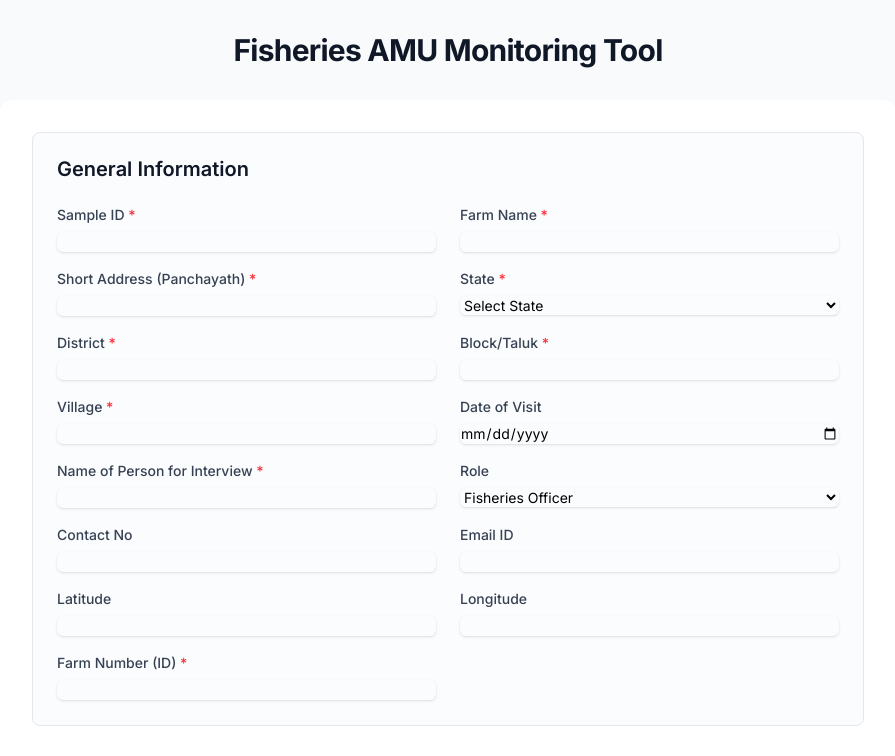
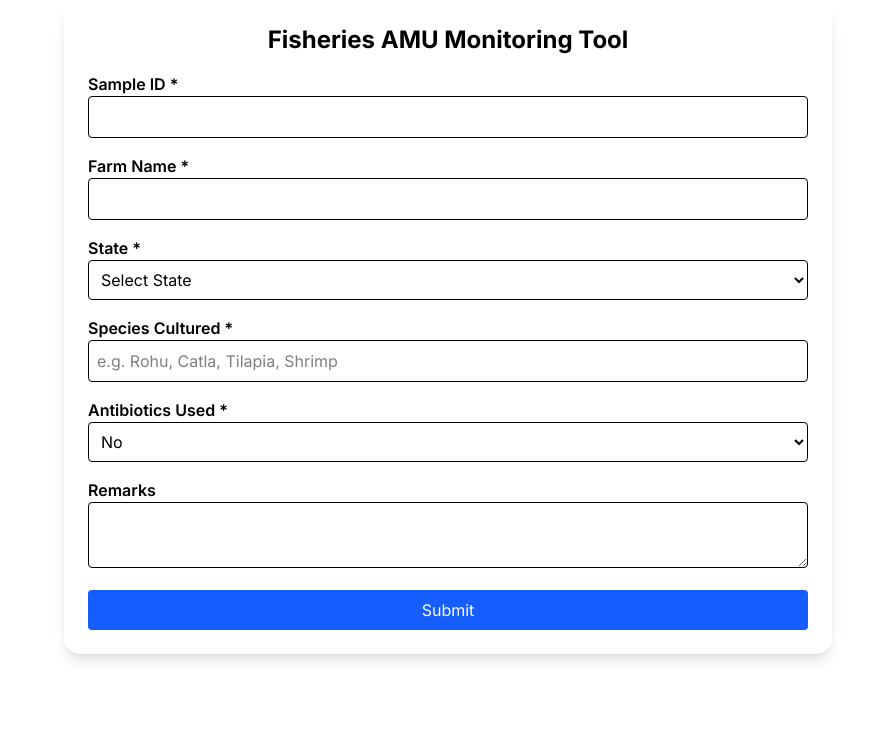
Before and after one commit to TheShogun999993/farm-erp, a Next.js app: page / in a window 1280 px wide. Shown: the top 756 px of the page, without its empty margins (192-1087 px from the left). Built offline with nearby package versions, Linux system fonts and the light colour scheme.

Commit message:
Update page.tsx

```diff
--- a/src/app/page.tsx
+++ b/src/app/page.tsx
@@ -1,185 +1,199 @@
-// src/app/page.tsx
-'use client'; // This directive makes the component a Client Component
+import React, { useState } from "react";
 
-import React, { useState } from 'react';
+interface FormData {
+  sample_id: string;
+  farm_name: string;
+  address: string;
+  state: string;
+  district: string;
+  block: string;
+  village: string;
+  visit_date: string;
+  study_period: string;
+  interview_person: string;
+  role: string;
+  contact: string;
+  email: string;
+  latitude: string;
+  longitude: string;
+  farm_id: string;
+  farm_type: string;
+  water_source: string;
+  culture_type: string;
+  species: string;
+  area: string;
+  stocking_density: string;
+  stocking_date: string;
+  stock_stage: string;
+  avg_weight: string;
+  biomass: string;
+  consultation: string;
+  mortality_rate: string;
+  stocked: string;
+  alive: string;
+  died: string;
+  harvested: string;
+  restocked: string;
+  feed: string;
+  water_exchange: string;
+  vaccination: string;
+  antibiotics: string;
+  antibiotic_details: string;
+  other_chemicals: string;
+  remarks: string;
+}
 
-// A reusable component for form fields to reduce code duplication
-const FormField = ({ label, name, required = false, children }: { label: string, name: string, required?: boolean, children: React.ReactNode }) => (
-  <div>
-    <label htmlFor={name} className="block text-sm font-medium text-gray-700">
-      {label} {required && <span className="text-red-500">*</span>}
-    </label>
-    <div className="mt-1">
-      {children}
-    </div>
-  </div>
-);
-
-// The main page component
-export default function FisheriesMonitoringPage() {
-  const [formData, setFormData] = useState({
-    sample_id: '',
-    farm_name: '',
-    address: '',
-    state: '',
-    district: '',
-    block: '',
-    village: '',
-    visit_date: '',
-    study_period: '',
-    interview_person: '',
-    role: 'Fisheries Officer',
-    contact: '',
-    email: '',
-    latitude: '',
-    longitude: '',
-    farm_id: '',
-    farm_type: 'Pond-based',
-    water_source: 'River / Canal',
-    culture_type: 'Inland Freshwater',
-    species: '',
-    area: '',
-    stocking_density: '',
-    stocking_date: '',
-    stock_stage: 'Hatchery stage',
-    avg_weight: '',
-    biomass: '',
-    consultation: 'Yes',
-    mortality_rate: '',
-    stocked: '',
-    alive: '',
-    died: '',
-    harvested: '',
-    restocked: '',
-    feed: '',
-    water_exchange: '',
-    vaccination: 'Yes',
-    antibiotics: 'No',
-    antibiotic_details: '',
-    other_chemicals: '',
-    remarks: '',
+const FisheriesAMUForm: React.FC = () => {
+  const [formData, setFormData] = useState<FormData>({
+    sample_id: "",
+    farm_name: "",
+    address: "",
+    state: "",
+    district: "",
+    block: "",
+    village: "",
+    visit_date: "",
+    study_period: "",
+    interview_person: "",
+    role: "Fisheries Officer",
+    contact: "",
+    email: "",
+    latitude: "",
+    longitude: "",
+    farm_id: "",
+    farm_type: "Pond-based",
+    water_source: "River / Canal",
+    culture_type: "Inland Freshwater",
+    species: "",
+    area: "",
+    stocking_density: "",
+    stocking_date: "",
+    stock_stage: "Hatchery stage",
+    avg_weight: "",
+    biomass: "",
+    consultation: "Yes",
+    mortality_rate: "",
+    stocked: "",
+    alive: "",
+    died: "",
+    harvested: "",
+    restocked: "",
+    feed: "",
+    water_exchange: "",
+    vaccination: "No",
+    antibiotics: "No",
+    antibiotic_details: "",
+    other_chemicals: "",
+    remarks: ""
   });
 
-  const handleChange = (e: React.ChangeEvent<HTMLInputElement | HTMLSelectElement | HTMLTextAreaElement>) => {
-    const { name, value } = e.target;
-    setFormData(prevState => ({
-      ...prevState,
-      [name]: value,
-    }));
+  const handleChange = (
+    e: React.ChangeEvent<HTMLInputElement | HTMLSelectElement | HTMLTextAreaElement>
+  ) => {
+    setFormData({ ...formData, [e.target.name]: e.target.value });
   };
 
-  const handleSubmit = (e: React.FormEvent<HTMLFormElement>) => {
+  const handleSubmit = (e: React.FormEvent) => {
     e.preventDefault();
-    console.log("Form Submitted Data:", formData);
-    // Here you would typically send the data to a server or API endpoint
-    alert('Form data has been logged to the console. Press F12 to view.');
+    console.log("Form submitted:", formData);
+    alert("Form submitted! Check console for data.");
   };
 
-  // Helper styles for form elements
-  const inputStyles = "w-full rounded-md border-gray-300 shadow-sm focus:border-blue-500 focus:ring-blue-500 sm:text-sm";
+  return (
+    <div className="max-w-3xl mx-auto p-6 bg-white shadow-lg rounded-2xl">
+      <h2 className="text-2xl font-bold text-center mb-4">
+        Fisheries AMU Monitoring Tool
+      </h2>
+      <form onSubmit={handleSubmit} className="space-y-4">
+        {/* Example Fields */}
+        <div>
+          <label className="font-semibold">Sample ID *</label>
+          <input
+            type="number"
+            name="sample_id"
+            value={formData.sample_id}
+            onChange={handleChange}
+            required
+            className="w-full p-2 border rounded"
+          />
+        </div>
 
-  return (
-    <main className="bg-slate-50 p-4 sm:p-6 lg:p-8">
-      <div className="mx-auto max-w-4xl">
-        <h2 className="text-center text-2xl font-bold tracking-tight text-gray-900 sm:text-3xl">
-          Fisheries AMU Monitoring Tool
-        </h2>
+        <div>
+          <label className="font-semibold">Farm Name *</label>
+          <input
+            type="text"
+            name="farm_name"
+            value={formData.farm_name}
+            onChange={handleChange}
+            required
+            className="w-full p-2 border rounded"
+          />
+        </div>
 
-        <form onSubmit={handleSubmit} className="mt-8 space-y-8 rounded-xl bg-white p-6 shadow-lg sm:p-8">
+        <div>
+          <label className="font-semibold">State *</label>
+          <select
+            name="state"
+            value={formData.state}
+            onChange={handleChange}
+            className="w-full p-2 border rounded"
+            required
+          >
+            <option value="">Select State</option>
+            <option>Andhra Pradesh</option>
+            <option>Kerala</option>
+            <option>Tamil Nadu</option>
+            <option>Odisha</option>
+            <option>West Bengal</option>
+            <option>Other</option>
+          </select>
+        </div>
 
-          {/* General Information Section */}
-          <section className="rounded-lg border border-gray-200 bg-slate-50/50 p-6">
-            <h3 className="text-xl font-semibold leading-6 text-gray-900">General Information</h3>
-            <div className="mt-6 grid grid-cols-1 gap-x-6 gap-y-4 sm:grid-cols-2">
-              <FormField label="Sample ID" name="sample_id" required>
-                <input type="number" name="sample_id" id="sample_id" value={formData.sample_id} onChange={handleChange} required className={inputStyles} />
-              </FormField>
-              <FormField label="Farm Name" name="farm_name" required>
-                <input type="text" name="farm_name" id="farm_name" value={formData.farm_name} onChange={handleChange} required className={inputStyles} />
-              </FormField>
-              {/* Add all other fields from the "General Information" section here following the pattern */}
-              <FormField label="Short Address (Panchayath)" name="address" required>
-                <input type="text" name="address" id="address" value={formData.address} onChange={handleChange} required className={inputStyles} />
-              </FormField>
-              <FormField label="State" name="state" required>
-                <select id="state" name="state" value={formData.state} onChange={handleChange} required className={inputStyles}>
-                  <option value="">Select State</option>
-                  <option>Andhra Pradesh</option> <option>Kerala</option> <option>Tamil Nadu</option>
-                  <option>Odisha</option> <option>West Bengal</option> <option>Other</option>
-                </select>
-              </FormField>
-              <FormField label="District" name="district" required><input type="text" name="district" id="district" value={formData.district} onChange={handleChange} required className={inputStyles} /></FormField>
-              <FormField label="Block/Taluk" name="block" required><input type="text" name="block" id="block" value={formData.block} onChange={handleChange} required className={inputStyles} /></FormField>
-              <FormField label="Village" name="village" required><input type="text" name="village" id="village" value={formData.village} onChange={handleChange} required className={inputStyles} /></FormField>
-              <FormField label="Date of Visit" name="visit_date"><input type="date" name="visit_date" id="visit_date" value={formData.visit_date} onChange={handleChange} className={inputStyles} /></FormField>
-              <FormField label="Name of Person for Interview" name="interview_person" required><input type="text" name="interview_person" id="interview_person" value={formData.interview_person} onChange={handleChange} required className={inputStyles} /></FormField>
-              <FormField label="Role" name="role"><select id="role" name="role" value={formData.role} onChange={handleChange} className={inputStyles}><option>Fisheries Officer</option><option>Farmer</option><option>Farm Owner</option></select></FormField>
-              <FormField label="Contact No" name="contact"><input type="text" name="contact" id="contact" value={formData.contact} onChange={handleChange} className={inputStyles} /></FormField>
-              <FormField label="Email ID" name="email"><input type="email" name="email" id="email" value={formData.email} onChange={handleChange} className={inputStyles} /></FormField>
-              <FormField label="Latitude" name="latitude"><input type="text" name="latitude" id="latitude" value={formData.latitude} onChange={handleChange} className={inputStyles} /></FormField>
-              <FormField label="Longitude" name="longitude"><input type="text" name="longitude" id="longitude" value={formData.longitude} onChange={handleChange} className={inputStyles} /></FormField>
-              <FormField label="Farm Number (ID)" name="farm_id" required><input type="text" name="farm_id" id="farm_id" value={formData.farm_id} onChange={handleChange} required className={inputStyles} /></FormField>
-            </div>
-          </section>
+        <div>
+          <label className="font-semibold">Species Cultured *</label>
+          <input
+            type="text"
+            name="species"
+            value={formData.species}
+            onChange={handleChange}
+            placeholder="e.g. Rohu, Catla, Tilapia, Shrimp"
+            className="w-full p-2 border rounded"
+          />
+        </div>
 
-          {/* Farm & Fish Details Section */}
-          <section className="rounded-lg border border-gray-200 bg-slate-50/50 p-6">
-            <h3 className="text-xl font-semibold leading-6 text-gray-900">Farm & Fish Details</h3>
-            <div className="mt-6 grid grid-cols-1 gap-x-6 gap-y-4 sm:grid-cols-2">
-              <FormField label="Farm Type" name="farm_type" required><select id="farm_type" name="farm_type" value={formData.farm_type} onChange={handleChange} required className={inputStyles}><option>Pond-based</option><option>Cage culture</option><option>Tank / RAS</option><option>Pen culture</option><option>Other</option></select></FormField>
-              <FormField label="Water Source" name="water_source" required><select id="water_source" name="water_source" value={formData.water_source} onChange={handleChange} required className={inputStyles}><option>River / Canal</option><option>Reservoir / Lake</option><option>Groundwater</option><option>Seawater</option><option>Mixed</option></select></FormField>
-              <FormField label="Culture Type" name="culture_type" required><select id="culture_type" name="culture_type" value={formData.culture_type} onChange={handleChange} required className={inputStyles}><option>Inland Freshwater</option><option>Brackishwater</option><option>Marine</option></select></FormField>
-              <FormField label="Species Cultured" name="species" required><input type="text" name="species" id="species" value={formData.species} onChange={handleChange} placeholder="e.g. Rohu, Catla, Tilapia" required className={inputStyles} /></FormField>
-              <FormField label="Total Area under Culture" name="area"><input type="text" name="area" id="area" value={formData.area} onChange={handleChange} placeholder="ha / m² / cages" className={inputStyles} /></FormField>
-              <FormField label="Stocking Density" name="stocking_density"><input type="text" name="stocking_density" id="stocking_density" value={formData.stocking_density} onChange={handleChange} placeholder="no. per ha/m²/cage" className={inputStyles} /></FormField>
-              <FormField label="Date of Stocking" name="stocking_date"><input type="date" name="stocking_date" id="stocking_date" value={formData.stocking_date} onChange={handleChange} className={inputStyles} /></FormField>
-              <FormField label="Current Stage of Stock" name="stock_stage"><select id="stock_stage" name="stock_stage" value={formData.stock_stage} onChange={handleChange} className={inputStyles}><option>Hatchery stage</option><option>Nursery stage</option><option>Grow-out</option><option>Broodstock</option></select></FormField>
-              <FormField label="Average Body Weight (g/kg)" name="avg_weight"><input type="text" name="avg_weight" id="avg_weight" value={formData.avg_weight} onChange={handleChange} className={inputStyles} /></FormField>
-              <FormField label="Total Standing Biomass (kg)" name="biomass"><input type="text" name="biomass" id="biomass" value={formData.biomass} onChange={handleChange} className={inputStyles} /></FormField>
-            </div>
-          </section>
+        <div>
+          <label className="font-semibold">Antibiotics Used *</label>
+          <select
+            name="antibiotics"
+            value={formData.antibiotics}
+            onChange={handleChange}
+            className="w-full p-2 border rounded"
+          >
+            <option>Yes</option>
+            <option>No</option>
+            <option>Don't Know</option>
+          </select>
+        </div>
 
-          {/* Health & Management Section */}
-          <section className="rounded-lg border border-gray-200 bg-slate-50/50 p-6">
-            <h3 className="text-xl font-semibold leading-6 text-gray-900">Health & Management</h3>
-            <div className="mt-6 grid grid-cols-1 gap-x-6 gap-y-4 sm:grid-cols-2">
-              <FormField label="No. of Fish Stocked Initially" name="stocked" required><input type="number" name="stocked" id="stocked" value={formData.stocked} onChange={handleChange} required className={inputStyles} /></FormField>
-              <FormField label="No. of Fish Currently Alive" name="alive" required><input type="number" name="alive" id="alive" value={formData.alive} onChange={handleChange} required className={inputStyles} /></FormField>
-              <FormField label="No. of Fish Died" name="died"><input type="number" name="died" id="died" value={formData.died} onChange={handleChange} className={inputStyles} /></FormField>
-              <FormField label="No. of Fish Harvested / Sold" name="harvested"><input type="number" name="harvested" id="harvested" value={formData.harvested} onChange={handleChange} className={inputStyles} /></FormField>
-              <FormField label="Mortality Rate (%)" name="mortality_rate"><input type="text" name="mortality_rate" id="mortality_rate" value={formData.mortality_rate} onChange={handleChange} className={inputStyles} /></FormField>
-              <FormField label="Vaccination / Prophylaxis" name="vaccination"><select id="vaccination" name="vaccination" value={formData.vaccination} onChange={handleChange} className={inputStyles}><option>Yes</option><option>No</option><option>Don't Know</option></select></FormField>
-            </div>
-          </section>
+        <div>
+          <label className="font-semibold">Remarks</label>
+          <textarea
+            name="remarks"
+            value={formData.remarks}
+            onChange={handleChange}
+            className="w-full p-2 border rounded"
+          />
+        </div>
 
-          {/* AMU Section */}
-          <section className="rounded-lg border border-gray-200 bg-slate-50/50 p-6">
-            <h3 className="text-xl font-semibold leading-6 text-gray-900">Antimicrobial Use (AMU)</h3>
-            <div className="mt-6 grid grid-cols-1 gap-y-4">
-              <FormField label="Antibiotics Used" name="antibiotics" required>
-                <select id="antibiotics" name="antibiotics" value={formData.antibiotics} onChange={handleChange} required className={inputStyles}>
-                  <option>No</option><option>Yes</option><option>Don't Know</option>
-                </select>
-              </FormField>
-              <FormField label="If Yes, specify details" name="antibiotic_details">
-                <textarea id="antibiotic_details" name="antibiotic_details" value={formData.antibiotic_details} onChange={handleChange} rows={4} placeholder="Name, Dosage, Purpose, Duration" className={inputStyles}></textarea>
-              </FormField>
-              <FormField label="Other Chemicals / Probiotics / Additives Used" name="other_chemicals">
-                <textarea id="other_chemicals" name="other_chemicals" value={formData.other_chemicals} onChange={handleChange} rows={3} className={inputStyles}></textarea>
-              </FormField>
-              <FormField label="Remarks" name="remarks">
-                <textarea id="remarks" name="remarks" value={formData.remarks} onChange={handleChange} rows={3} className={inputStyles}></textarea>
-              </FormField>
-            </div>
-          </section>
+        <button
+          type="submit"
+          className="w-full bg-blue-600 text-white py-2 px-4 rounded hover:bg-blue-700"
+        >
+          Submit
+        </button>
+      </form>
+    </div>
+  );
+};
 
-          <div className="flex justify-end">
-            <button type="submit" className="rounded-md bg-blue-600 px-6 py-3 text-sm font-semibold text-white shadow-sm hover:bg-blue-500 focus-visible:outline focus-visible:outline-2 focus-visible:outline-offset-2 focus-visible:outline-blue-600">
-              Submit
-            </button>
-          </div>
-        </form>
-      </div>
-    </main>
-  );
-}
+export default FisheriesAMUForm;
```
